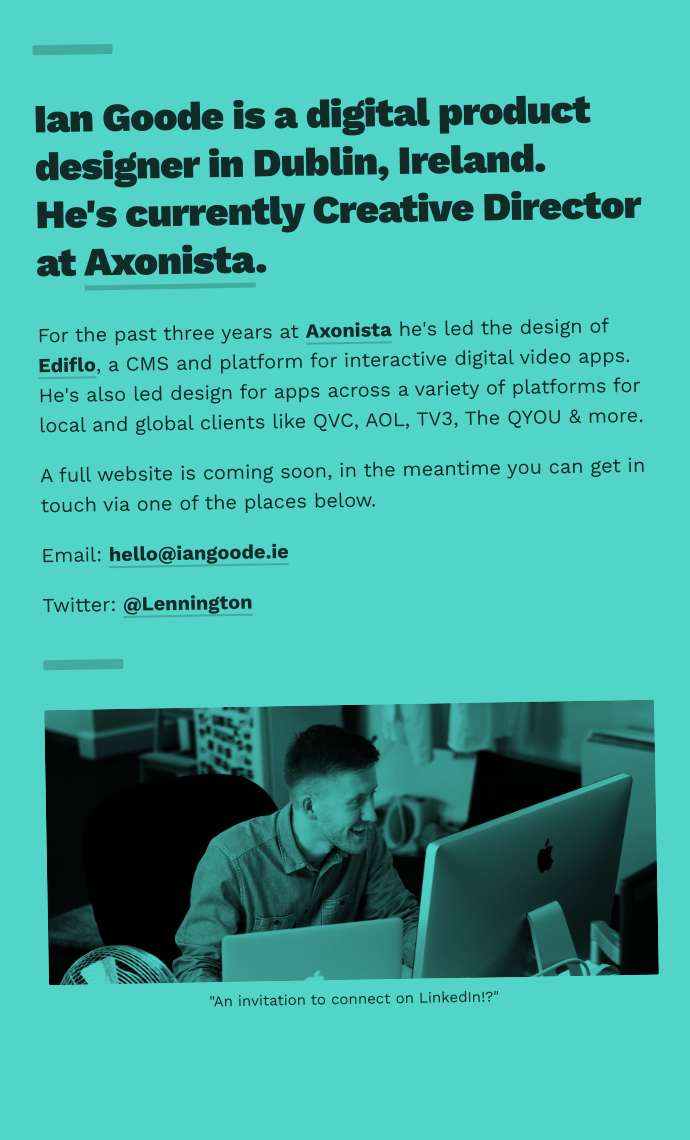
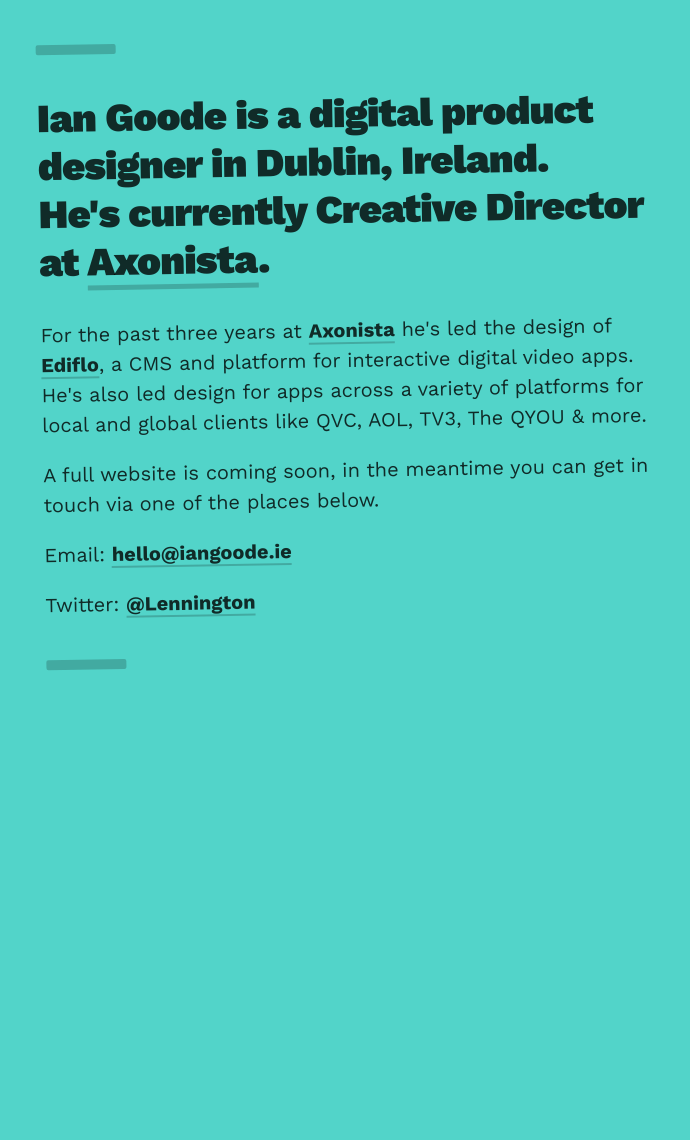
Before and after one commit to Lennington/personal-site, a Jekyll site: the page built from index.md, in a window 1280 px wide. Shown: the whole page, without its empty margins (38-728 px from the left). Built offline with Jekyll 4.4.1, drawn with Linux system fonts in a browser that asks for light colours; after the commit the page ends 900 px from its top, so only the background shows below that.

Commit message:
Remove photo

```diff
--- a/_layouts/home.html
+++ b/_layouts/home.html
@@ -10,8 +10,4 @@
   <p>Email: <a href="mailto:hello@iangoode.ie">hello@iangoode.ie</a></p>
   <p>Twitter: <a href="https://twitter.com/Lennington">@Lennington</a></p>
   <span class="stroke"></span>
-  <figure>
-    <img src="/public/images/ian-goode-cropped-bw.jpg" />
-    <figcaption>"An invitation to connect on LinkedIn!?"</figcaption>
-  </figure>
 </header>
```
